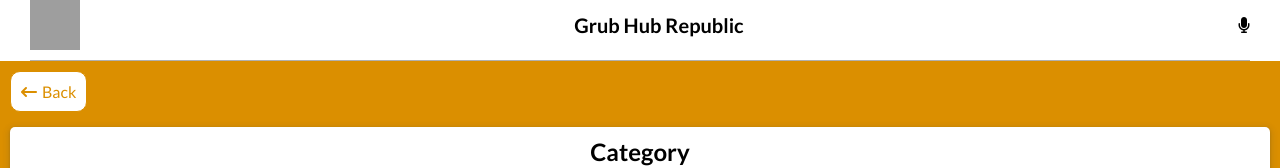
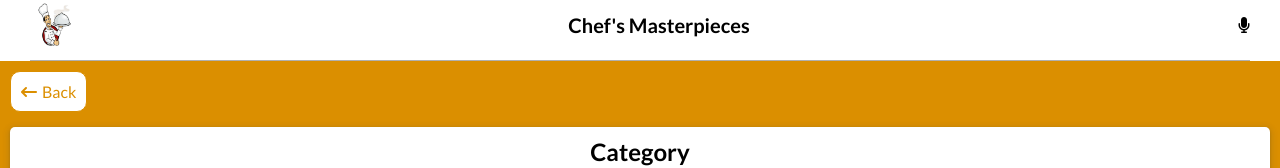
Before and after one commit to jodavid444/React-Capstone, a React (Create React App) app: page /details/1 in a window 1280 px wide. Shown: the top 168 px of the page. Built offline with nearby package versions, Linux system fonts and the light colour scheme; no server answers; grey boxes are pictures that could not be loaded.

Commit message:
Modify components folder, Fix eslint errors

```diff
--- a/package.json
+++ b/package.json
@@ -1,7 +1,6 @@
 {
   "name": "react_capstone",
   "version": "0.1.0",
-  "homepage": "https://jodavid444.github.io/React-Capstone",
   "private": true,
   "dependencies": {
     "@reduxjs/toolkit": "^1.9.1",
@@ -21,8 +20,6 @@
     "web-vitals": "^2.1.4"
   },
   "scripts": {
-    "predeploy": "npm run build",
-    "deploy": "gh-pages -d build",
     "start": "react-scripts start",
     "build": "react-scripts build",
     "test": "react-scripts test",
--- a/src/components/pages/Header.js
+++ b/src/components/pages/Header.js
@@ -1,11 +1,11 @@
 import React from 'react';
-import logo from '../../images/613625ccf5966900044cbf6e.png';
+import logo from '../../images/123123.png';
 
 function Header() {
   return (
     <header>
       <img src={logo} alt="logo" className="logo" />
-      <h1>Grub Hub Republic</h1>
+      <h1>{'Chef\'s Masterpieces'}</h1>
       <i className="fa-solid fa-microphone" />
     </header>
   );
--- a/src/index.css
+++ b/src/index.css
@@ -117,6 +117,7 @@
   width: fit-content;
   align-items: center;
   gap: 5px;
+  cursor: pointer;
 }
 
 .hide {
```
